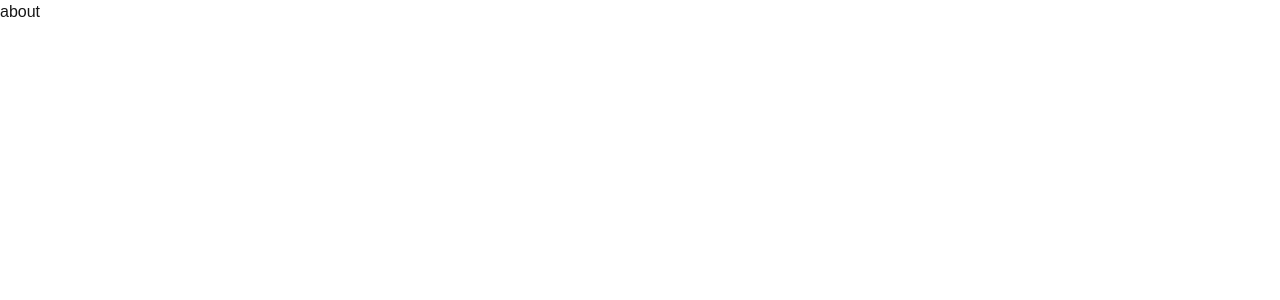
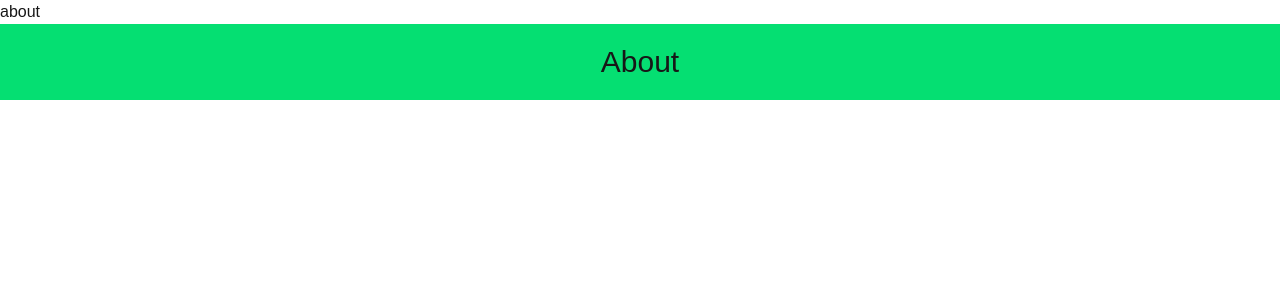
Before and after one commit to eslam-mohamedl/Team-2, a Next.js app: page /about in a window 1280 px wide. Shown: the top 300 px of the page. Built offline with nearby package versions, Linux system fonts and the light colour scheme.

Commit message:
feat:blog

```diff
--- a/src/app/about/page.tsx
+++ b/src/app/about/page.tsx
@@ -1,5 +1,10 @@
 import React from "react";
-
+import Blog from "@/components/Blog";
 export default function page() {
-  return <div>about</div>;
+  return (
+    <>
+      <div>about</div>
+      <Blog />
+    </>
+  );
 }
--- /dev/null
+++ b/src/components/Blog.tsx
@@ -0,0 +1,11 @@
+import React from "react";
+
+const About = () => {
+  return (
+    <div className="bg-green-400 flex justify-center items-center p-5 text-3xl">
+      About
+    </div>
+  );
+};
+
+export default About;
```
